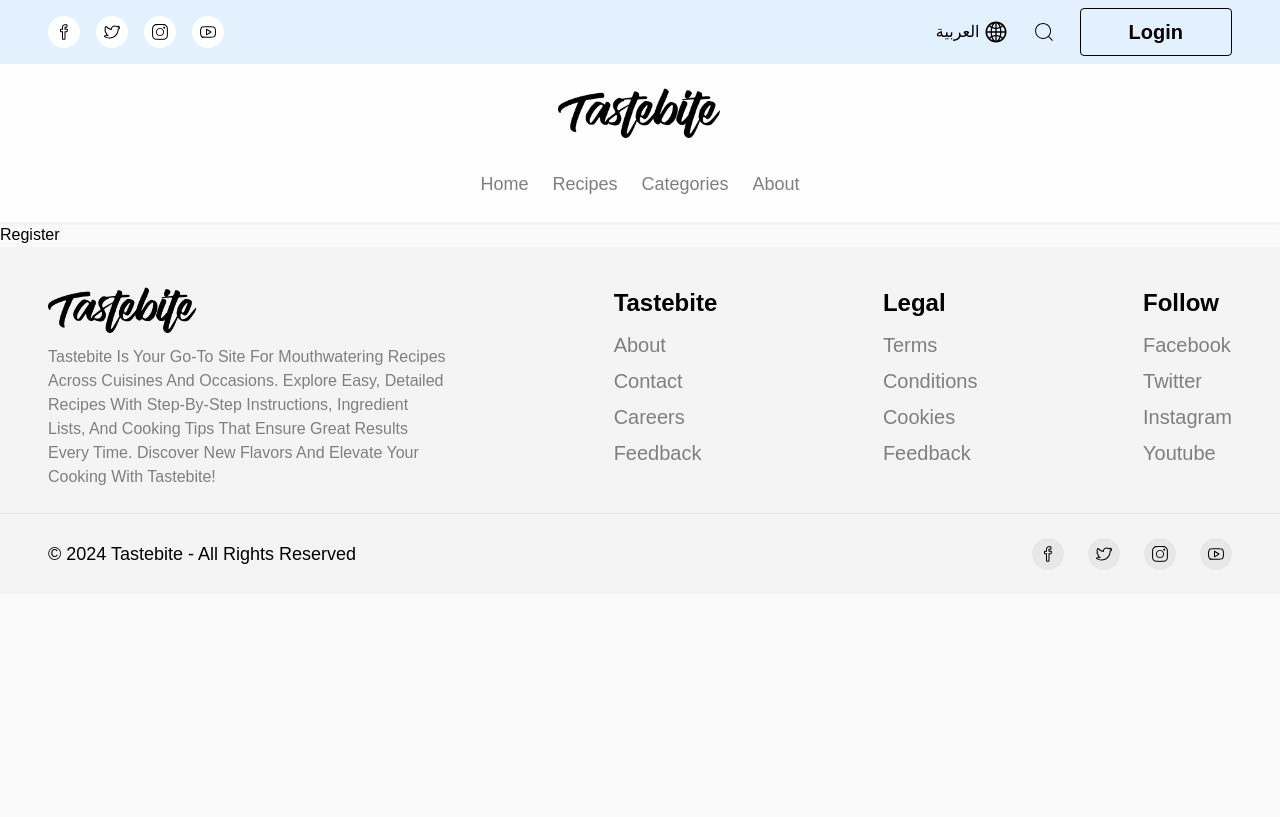
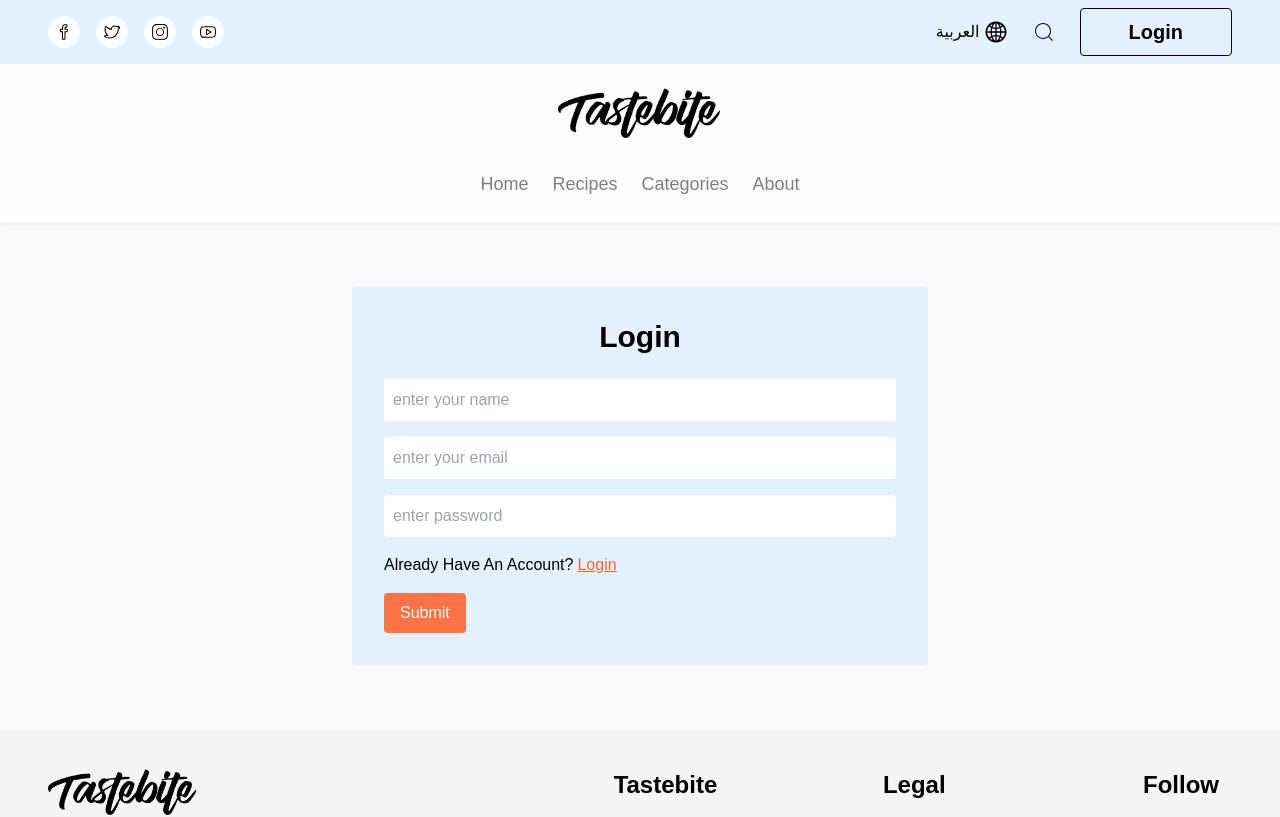
Before and after one commit to HELAL15/tastebite, a Next.js app: page /register in a window 1280 px wide. Shown: the top 817 px of the page. Built offline with nearby package versions, Linux system fonts and the light colour scheme; no server answers; a web font is replaced by a local one.

Commit message:
login and register handle front

```diff
--- a/app/(auth)/login/page.tsx
+++ b/app/(auth)/login/page.tsx
@@ -8,9 +8,9 @@
 import Cookies from 'js-cookie';
 import { toast } from 'react-toastify';
 import Link from 'next/link';
+import axios, { AxiosError } from 'axios';
 
 interface IProps {
-  role: string | undefined;
   email: string | undefined;
   password: string | undefined;
   message?: string | undefined;
@@ -26,44 +26,39 @@
       }
     | undefined;
 }
+
+interface ErrorResponseData {
+  message: string;
+}
+
 /**
  * ==> Component
  */
 const Page = () => {
   const initialValues = {
     email: '',
-    password: '',
-    role: 'user'
+    password: ''
   };
 
   const validationSchema = object({
     email: string().email('Invalid email format').required('Email is required'),
     password: string()
       .min(6, 'Password must be at least 6 characters')
-      .required('Password is required'),
-    role: string().required('Account type is required')
+      .required('Password is required')
   });
 
-  const lang = Cookies.get('locale') || 'en';
+  // const lang = Cookies.get('locale') || 'en';
   const router = useRouter();
 
   const searchParams = useSearchParams();
   const redirectTo = searchParams.get('redirect') || '/';
   const { mutate } = useMutation<IProps, Error, IProps>({
     mutationFn: async (newSetting) => {
-      const response = await fetch('/api/auth/login', {
-        method: 'POST',
-        body: JSON.stringify(newSetting),
-        headers: {
-          'Content-Type': 'application/json',
-          lang: lang
-        }
-      });
-      return response.json();
+      const res = await axios.post('/api/auth/login', newSetting);
+
+      return res.data;
     },
     onSuccess: (responseData) => {
-      console.log('responseData:', responseData);
-
       const { token, role, email, id, name, avatar, status } =
         responseData?.userData || {};
       const userData = {
@@ -81,9 +76,16 @@
       toast.success(responseData?.message || 'Login successful');
       router.push(redirectTo);
     },
-    onError: (err) => {
-      console.error('Error:', err.message);
-      alert('Login failed. Please try again.');
+    onError: (err: Error) => {
+      if ((err as AxiosError<ErrorResponseData>).isAxiosError) {
+        const axiosError = err as AxiosError<ErrorResponseData>;
+        const message =
+          axiosError.response?.data?.message || 'An unexpected error occurred';
+        toast.error(message);
+      } else {
+        // Fallback for generic errors
+        toast.error(err.message || 'An unexpected error occurred');
+      }
     }
   });
 
@@ -112,7 +114,7 @@
                 {/* Password Field */}
                 <FormControl name="password" type="password" />
                 <div className="flex items-center gap-1">
-                  <p>already have an account?</p>
+                  <p>dont have an account?</p>
                   <Link className="text-primary underline" href={'register'}>
                     Register
                   </Link>
@@ -127,12 +129,12 @@
                   >
                     {isSubmitting ? 'Submitting...' : 'Submit'}
                   </button>
-                  <Link
+                  {/* <Link
                     className="text-primary underline text-base"
                     href={'forget-password'}
                   >
                     forget password ?
-                  </Link>
+                  </Link> */}
                 </div>
               </Form>
             )}
--- a/app/(auth)/register/page.tsx
+++ b/app/(auth)/register/page.tsx
@@ -1,17 +1,166 @@
-import { Metadata } from 'next';
+'use client';
 
-export const metadata: Metadata = {
-  title: 'Tastebite - register new account'
-};
+import FormControl from '@/components/ui/FormControl';
+import { Form, Formik } from 'formik';
+import { object, string } from 'yup';
+import { useMutation } from '@tanstack/react-query';
+import { useRouter, useSearchParams } from 'next/navigation';
+import Cookies from 'js-cookie';
+import { toast } from 'react-toastify';
+import Link from 'next/link';
+import axios, { AxiosError } from 'axios';
+
+interface IProps {
+  role: string | undefined;
+  email: string | undefined;
+  password: string | undefined;
+  message?: string | undefined;
+  userData?:
+    | {
+        token: string | undefined;
+        name?: string | string;
+        role?: string;
+        email?: string;
+        id?: string;
+        status?: string;
+        avatar?: string;
+      }
+    | undefined;
+}
+
+interface ErrorResponseData {
+  message: string;
+}
+
 /**
  * ==> Component
  */
-const page = ({}) => {
+const Page = () => {
+  const initialValues = {
+    name: '',
+    email: '',
+    password: '',
+    role: 'user'
+  };
+
+  const validationSchema = object({
+    name: string().required('Name is required'),
+    email: string().email('Invalid email format').required('Email is required'),
+    password: string()
+      .min(6, 'Password must be at least 6 characters')
+      .required('Password is required'),
+    role: string().required('Account type is required')
+  });
+
+  const router = useRouter();
+
+  const searchParams = useSearchParams();
+  const redirectTo = searchParams.get('redirect') || '/';
+  const { mutate } = useMutation<IProps, Error, IProps>({
+    mutationFn: async (newSetting) => {
+      const res = await axios.post('/api/auth/register', newSetting);
+
+      return res.data;
+    },
+    onSuccess: (responseData) => {
+      const { token, role, email, id, name, avatar, status } =
+        responseData?.userData || {};
+      const userData = {
+        role: role,
+        email: email,
+        id: id,
+        name: name,
+        avatar: avatar,
+        status: status
+      };
+      if (token) {
+        Cookies.set('tastebitetoken', token, { path: '/' });
+        Cookies.set('userData', JSON.stringify(userData), { path: '/' });
+      }
+      toast.success(responseData?.message || 'Login successful');
+      router.push(redirectTo);
+    },
+    onError: (err: Error) => {
+      if ((err as AxiosError<ErrorResponseData>).isAxiosError) {
+        const axiosError = err as AxiosError<ErrorResponseData>;
+        const message =
+          axiosError.response?.data?.message || 'An unexpected error occurred';
+        toast.error(message);
+      } else {
+        // Fallback for generic errors
+        toast.error(err.message || 'An unexpected error occurred');
+      }
+    }
+  });
+
   return (
-    <>
-      <h1>register</h1>
-    </>
+    <section className="">
+      <div className="container grid place-items-center">
+        <div className="w-full max-w-xl bg-primary-200 rounded p-3 md:p-8">
+          <h1 className="text-3xl font-bold text-center mb-6">Login</h1>
+          <Formik
+            initialValues={initialValues}
+            validationSchema={validationSchema}
+            onSubmit={(values, { setSubmitting, resetForm }) => {
+              mutate(values, {
+                onSettled: () => {
+                  setSubmitting(false);
+                  resetForm();
+                }
+              });
+            }}
+          >
+            {({ isValid, isSubmitting }) => (
+              <Form className="space-y-4">
+                {/* Email Field */}
+                <FormControl
+                  name="name"
+                  type="text"
+                  placeholder="enter your name"
+                />
+
+                <FormControl
+                  name="email"
+                  type="email"
+                  placeholder="enter your email"
+                />
+
+                {/* Password Field */}
+                <FormControl
+                  name="password"
+                  type="password"
+                  placeholder="enter password"
+                />
+                <div className="flex items-center gap-1">
+                  <p>already have an account?</p>
+                  <Link className="text-primary underline" href={'login'}>
+                    login
+                  </Link>
+                </div>
+
+                {/* Submit Button */}
+                <div className="flex items-center justify-between">
+                  <button
+                    type="submit"
+                    disabled={!isValid || isSubmitting}
+                    className=" px-4 py-2 bg-primary/90 hover:bg-primary text-white rounded disabled:bg-slate-500 disabled:cursor-not-allowed "
+                  >
+                    {isSubmitting ? 'Submitting...' : 'Submit'}
+                  </button>
+                  {/* <Link
+                    className="text-primary underline text-base"
+                    href={'forget-password'}
+                  >
+                    forget password ?
+                  </Link> */}
+                </div>
+              </Form>
+            )}
+          </Formik>
+        </div>
+      </div>
+    </section>
   );
 };
 
-export default page;
+export default Page;
```
